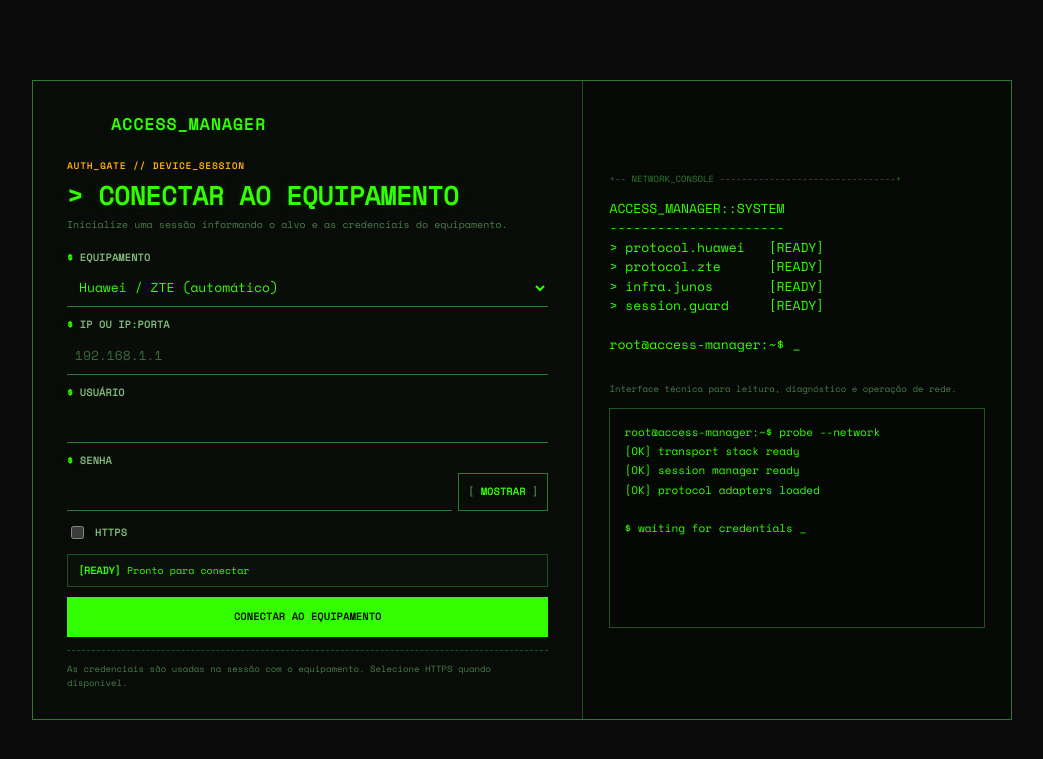
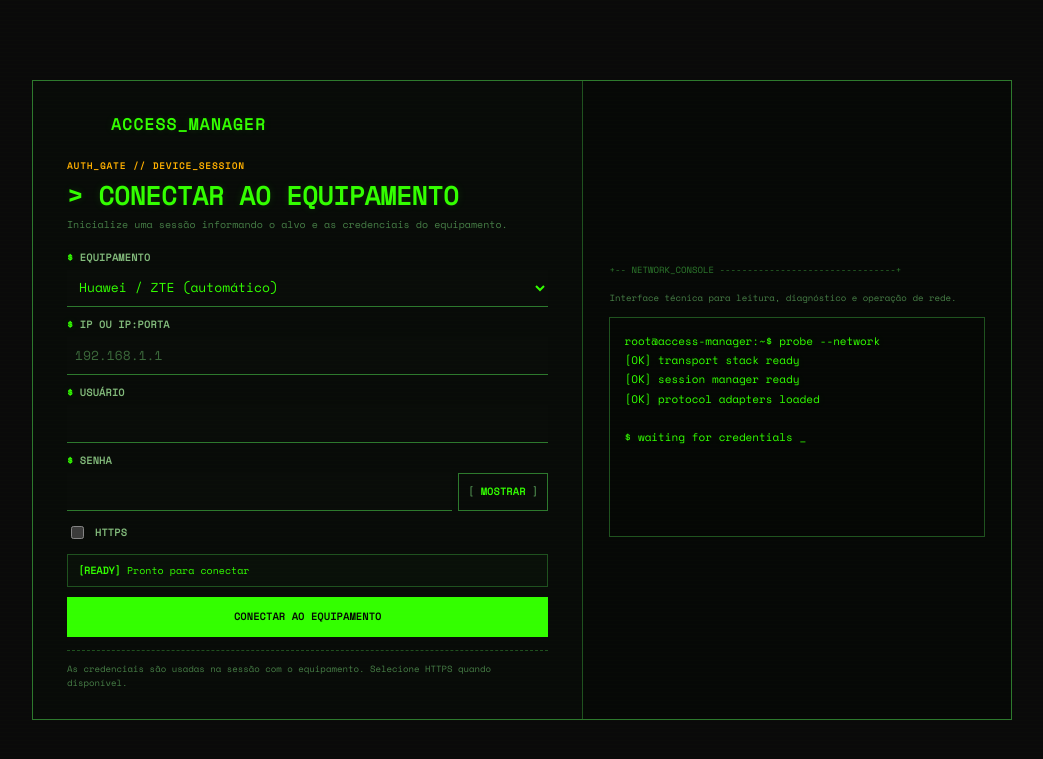
Before and after one commit to zxlawdx/acess_manager2, a Python web app: template apps/access_manager/templates/index.html in a window 1280 px wide. Shown: the top 759 px of the page, without its empty margins (118-1161 px from the left). Run offline with Jinja, Linux system fonts and the light colour scheme; the template is opened without the code that fills it, so the values that code supplies are empty.

Commit message:
fix(ui): avoid duplicate terminal console on login

```diff
--- a/apps/access_manager/templates/index.html
+++ b/apps/access_manager/templates/index.html
@@ -51,14 +51,6 @@
       <p class="connection-security">As credenciais existem somente no contexto da sessão com o equipamento.</p>
     </section>
     <aside class="connection-visual" aria-label="Console de inicialização">
-      <pre class="terminal-ascii" aria-hidden="true">ACCESS_MANAGER::SYSTEM
-----------------------
-&gt; protocol.huawei   [READY]
-&gt; protocol.zte      [READY]
-&gt; infra.junos       [READY]
-&gt; session.guard     [READY]
-
-root@access-manager:~$ _</pre>
       <p>Interface técnica para leitura, diagnóstico e operação de rede.</p>
     </aside>
   </div>
```
